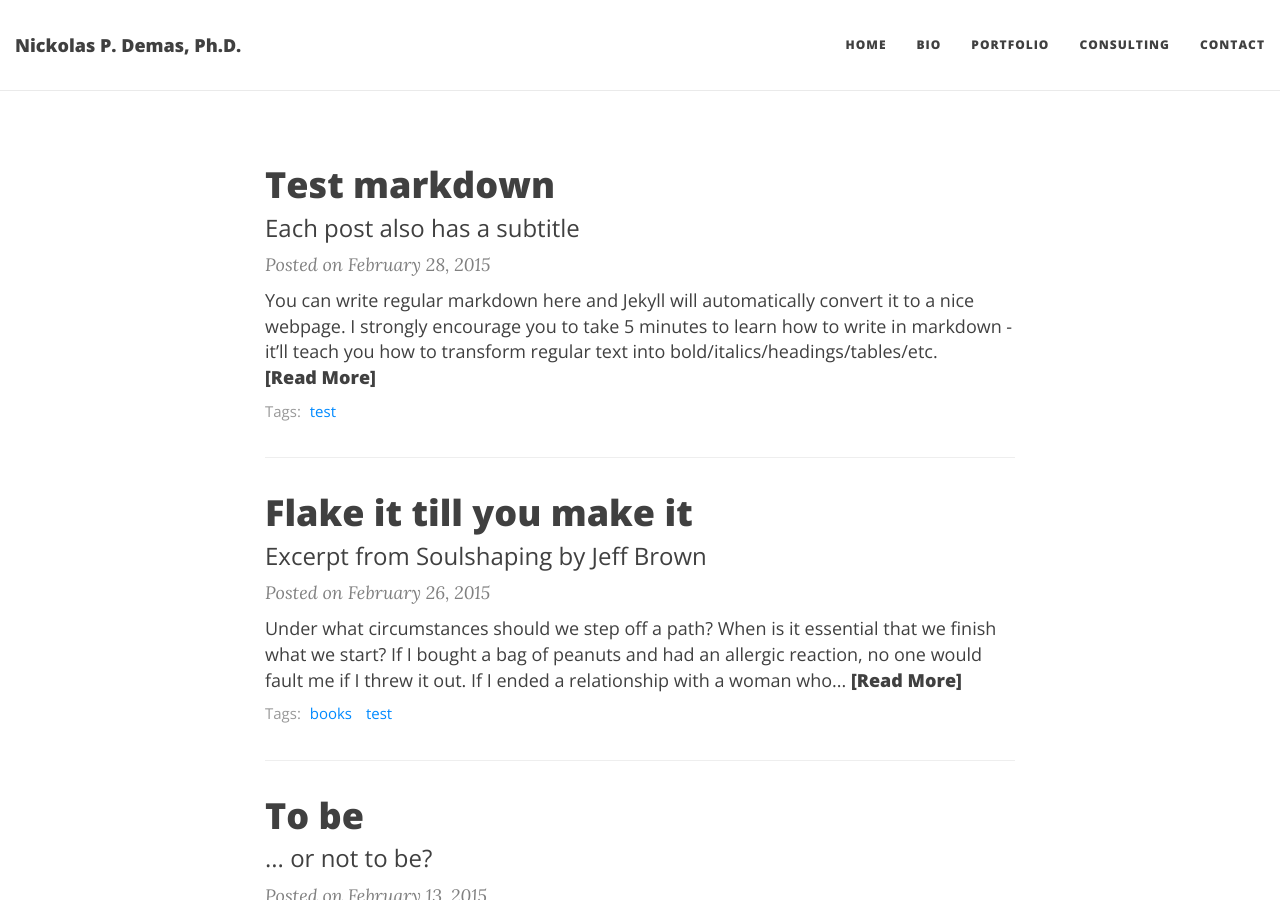
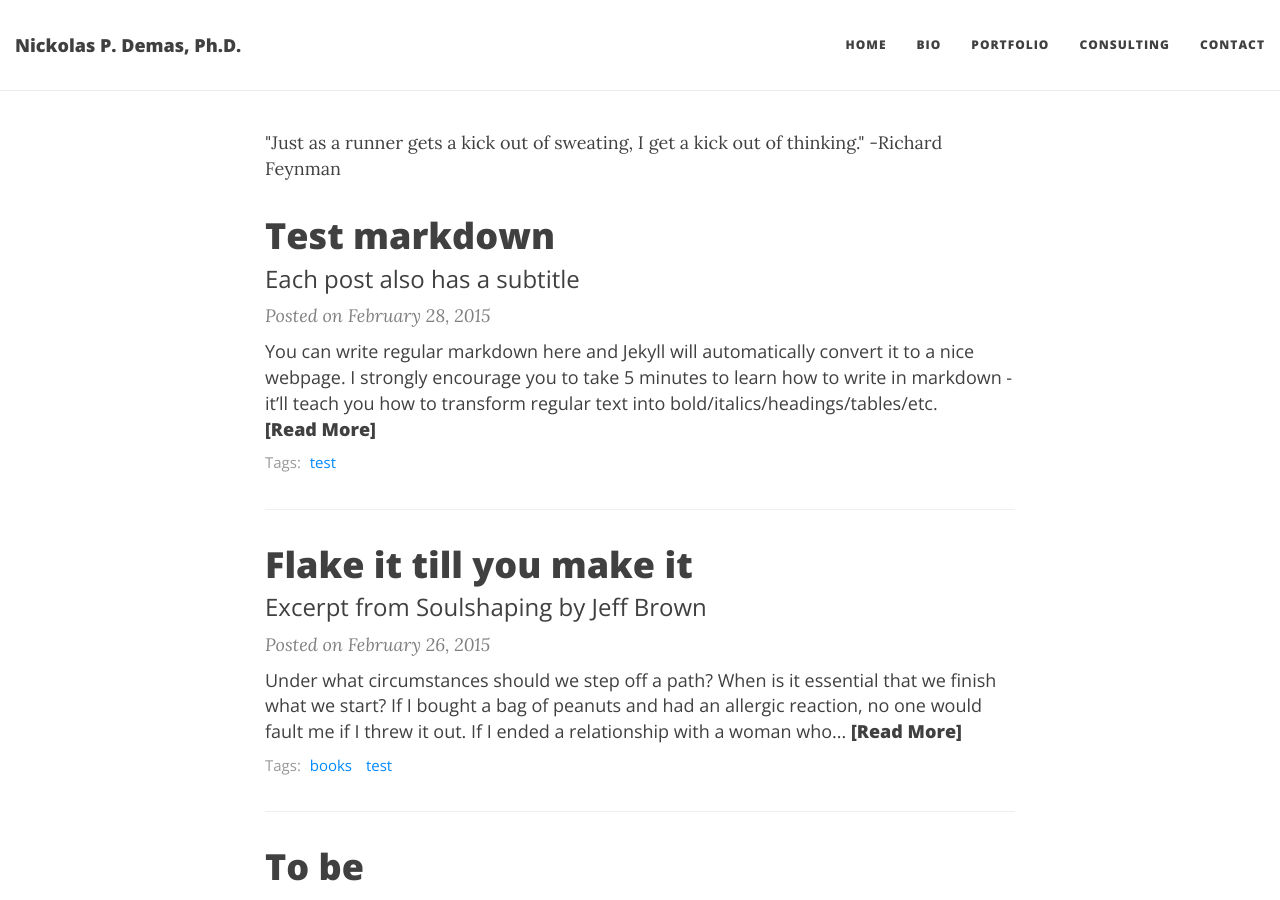
Before and after one commit to npdemas/npdemas.github.io, a Jekyll site: the page built from index.html, in a window 1280 px wide and 900 px high. Built offline with Jekyll 4.4.1, drawn with Linux system fonts in a browser that asks for light colours; nearby versions of some CDN libraries; the list of posts is cut into pages by our own code.

Commit message:
Removed old header, added feynman quote

```diff
--- a/index.html
+++ b/index.html
@@ -13,14 +13,8 @@ bigimg:
   - "/img/big-imgs/costa-rica-house.jpeg" : "Montezuma, Costa Rica (2011)"
 ---
 
-<!--
-#---
-layout: page
-title: My website
-subtitle: This is where I will tell my friends way too much about me
-use-site-title: true
----#
--->
+"Just as a runner gets a kick out of sweating, I get a kick out of thinking."
+-Richard Feynman
 
 <div class="posts-list">
   {% for post in paginator.posts %}
```
